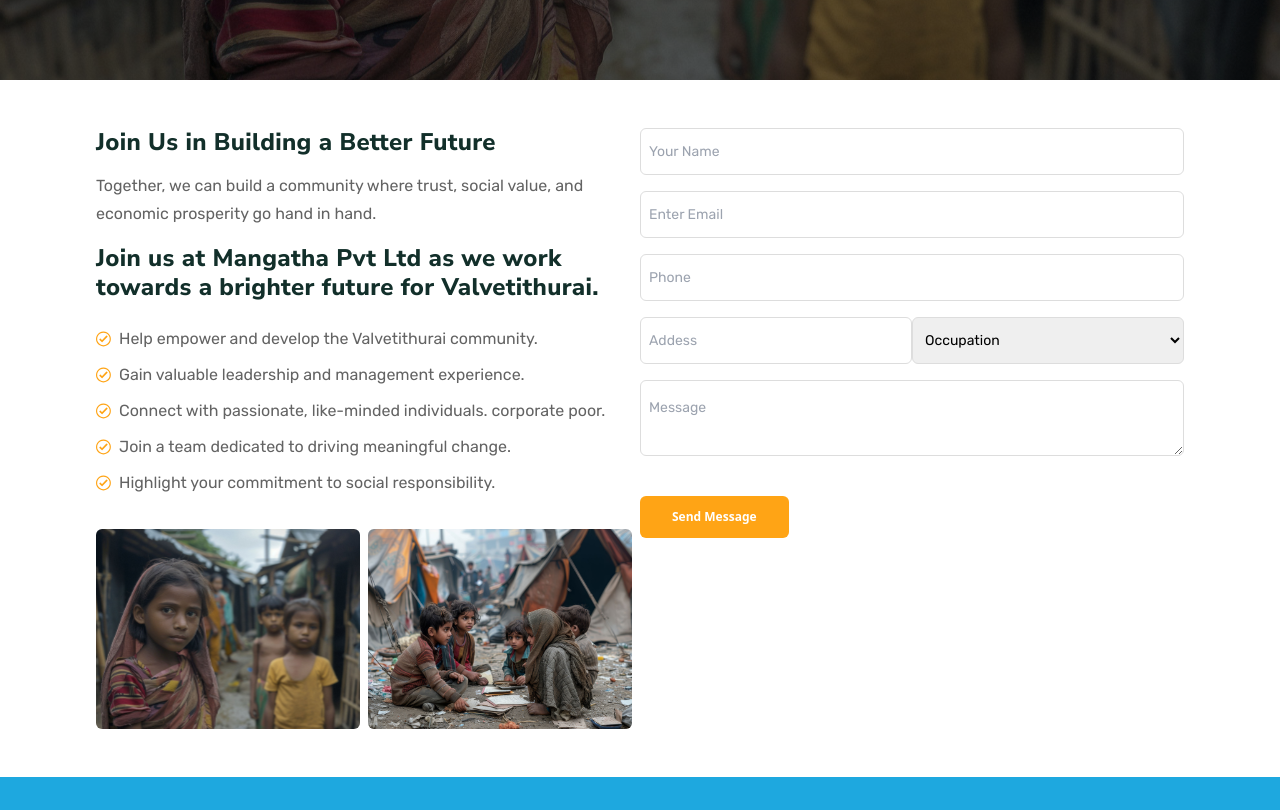
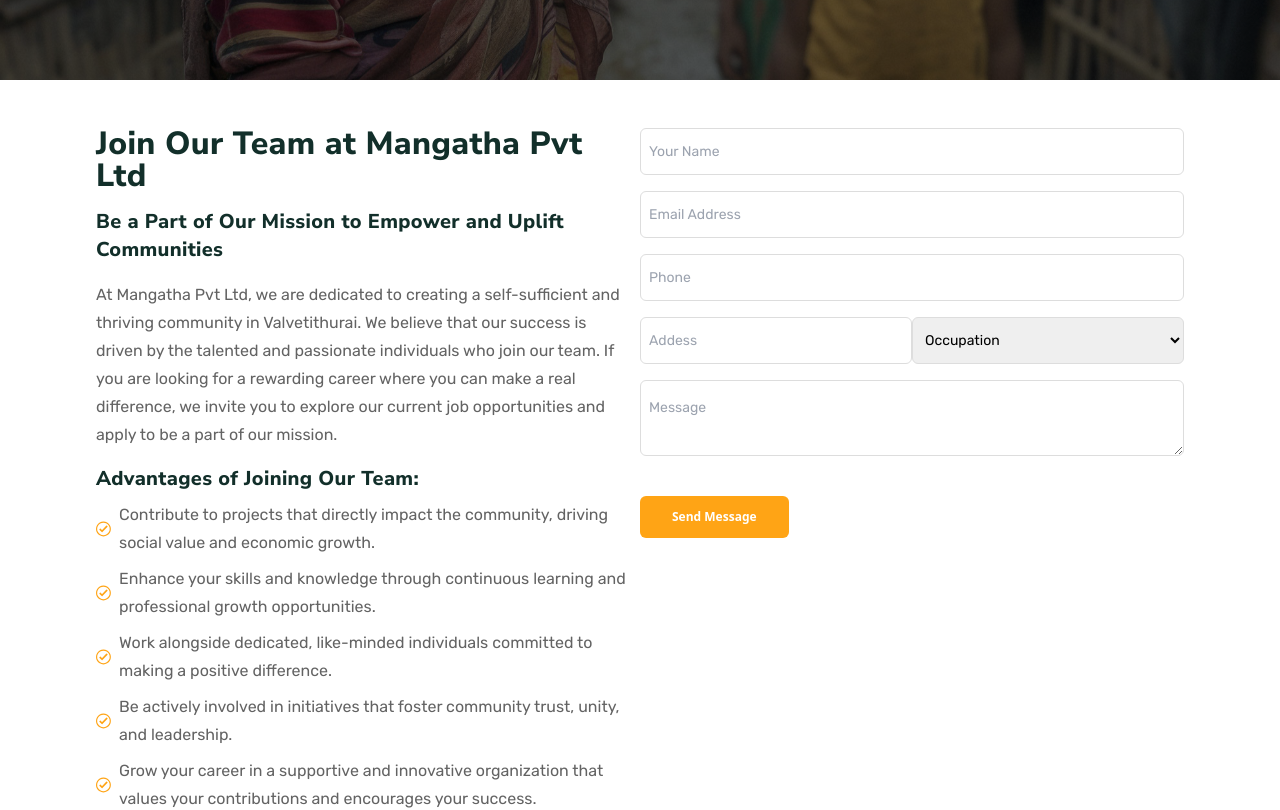
Before and after one commit to MrbadMiro/Care, a React (Vite) app: page /Careerr in a window 1280 px wide. Shown: the part 560-1370 px from the top of the page. Built offline with nearby package versions, Linux system fonts and the light colour scheme; what tailwindcss-animatecss, tailwindcss-debug-screens would draw is missing.

Commit message:
Hero Section

```diff
--- a/src/components/Career_s/Career_form.jsx
+++ b/src/components/Career_s/Career_form.jsx
@@ -12,39 +12,46 @@
 			  {/* div1 */}
 				<div className="flex flex-col justify-start gap-4 pr-2">
 					<div className="flex   4">
-						<p className="font-nunito font-extrabold text-[#122f2A] text-[24px] leading-[28.4px] tracking-[0.33px]">Join Us in Building a Better Future</p>
+						<p className="font-nunito font-extrabold text-[#122f2A] text-[32px] leading-[32px] tracking-[0.33px]">Join Our Team at Mangatha Pvt Ltd</p>
 					</div>
 					<div>
-						<p className="font-rubik font-normal text-[#636363]  text-[16px] leading-[28px] text-left">Together, we can build a community where trust, social value, and economic prosperity go hand in hand. <br /></p>
+						<p className=" font-nunito font-extrabold text-[#122f2A] text-[20px] leading-[28.4px] tracking-[0.33px]">Be a Part of Our Mission to Empower and Uplift Communities<br /></p>
 					</div>
 					<div>
-						<p className="font-nunito font-extrabold text-[#122f2A] text-[24px] leading-[28.4px] tracking-[0.33px]"> Join us at Mangatha Pvt Ltd as we work towards a brighter future for Valvetithurai. <br /></p>
+						<p className="font-rubik font-normal text-[#636363]  text-[16px] leading-[28px] text-left"> At Mangatha Pvt Ltd, we are dedicated to creating a self-sufficient and thriving community in Valvetithurai. We believe that our success is driven by the talented and passionate individuals who join our team. If you are looking for a rewarding career where you can make a real difference, we invite you to explore our current job opportunities and apply to be a part of our mission. <br /></p>
 					</div>
 					{/* <div>
                         <p className="font-caveat font-bold text-[#636363] text-[16px] leading-[28px] ">HELPED FUND 589,537 PROJECTS IN 24 COUNTRIES, BENEFITING OVER
 						45K+ MILLION PEOPLE.</p>
 					</div>*/}
 					<div className="mb-4 flex flex-col ">
+                    <div>
+						<p className=" font-nunito font-extrabold text-[#122f2A] text-[20px] leading-[28.4px] tracking-[0.33px]">Advantages of Joining Our Team:<br /></p>
+					</div>
 						<p className="flex gap-2 font-rubik font-normal text-[#636363]  text-[16px] leading-[28px] mt-2">
 							{" "}
-							<img src={about_4} alt="" /> Help empower and develop the Valvetithurai community.
+							<img src={about_4} alt="" /> Contribute to projects that directly impact the community, driving social value and economic growth.
+
 						</p>
 						<p className="flex gap-2 font-rubik font-normal text-[#636363]  text-[16px] leading-[28px] mt-2">
 							{" "}
-							<img src={about_4} alt="" /> Gain valuable leadership and management experience.
+							<img src={about_4} alt="" /> Enhance your skills and knowledge through continuous learning and professional growth opportunities.
+
 						</p>
 						<p className="flex gap-2 font-rubik font-normal text-[#636363]  text-[16px] leading-[28px] mt-2">
 							{" "}
-							<img src={about_4} alt="" /> Connect with passionate, like-minded individuals.
-							corporate poor.
+							<img src={about_4} alt="" /> Work alongside dedicated, like-minded individuals committed to making a positive difference.
+
 						</p>
 						<p className="flex gap-2 font-rubik font-normal text-[#636363]   text-[16px] leading-[28px] mt-2">
 							{" "}
-							<img src={about_4} alt="" /> Join a team dedicated to driving meaningful change.
+							<img src={about_4} alt="" /> Be actively involved in initiatives that foster community trust, unity, and leadership.
+
 						</p>
 						<p className="flex gap-2 font-rubik font-normal text-[#636363]  text-[16px] leading-[28px] mt-2">
 							{" "}
-							<img src={about_4} alt="" /> Highlight your commitment to social responsibility.
+							<img src={about_4} alt="" /> Grow your career in a supportive and innovative organization that values your contributions and encourages your success.
+
 
 						</p>
 					</div>
@@ -69,7 +76,7 @@
 						type="email"
 						name="Email"
 						className="px-2 py-3 outline-none text-[14px] text-navy font-rubik border border-[#DDDDDD] rounded-md w-full"
-						placeholder="Enter Email"
+						placeholder="Email Address"
 						required
 					/>
 					<input
--- a/src/components/Career_s/Volonteer_form.jsx
+++ b/src/components/Career_s/Volonteer_form.jsx
@@ -69,7 +69,7 @@
 						type="email"
 						name="Email"
 						className="px-2 py-3 outline-none text-[14px] text-navy font-rubik border border-[#DDDDDD] rounded-md w-full"
-						placeholder="Enter Email"
+						placeholder="Email Address"
 						required
 					/>
 					<input
```
